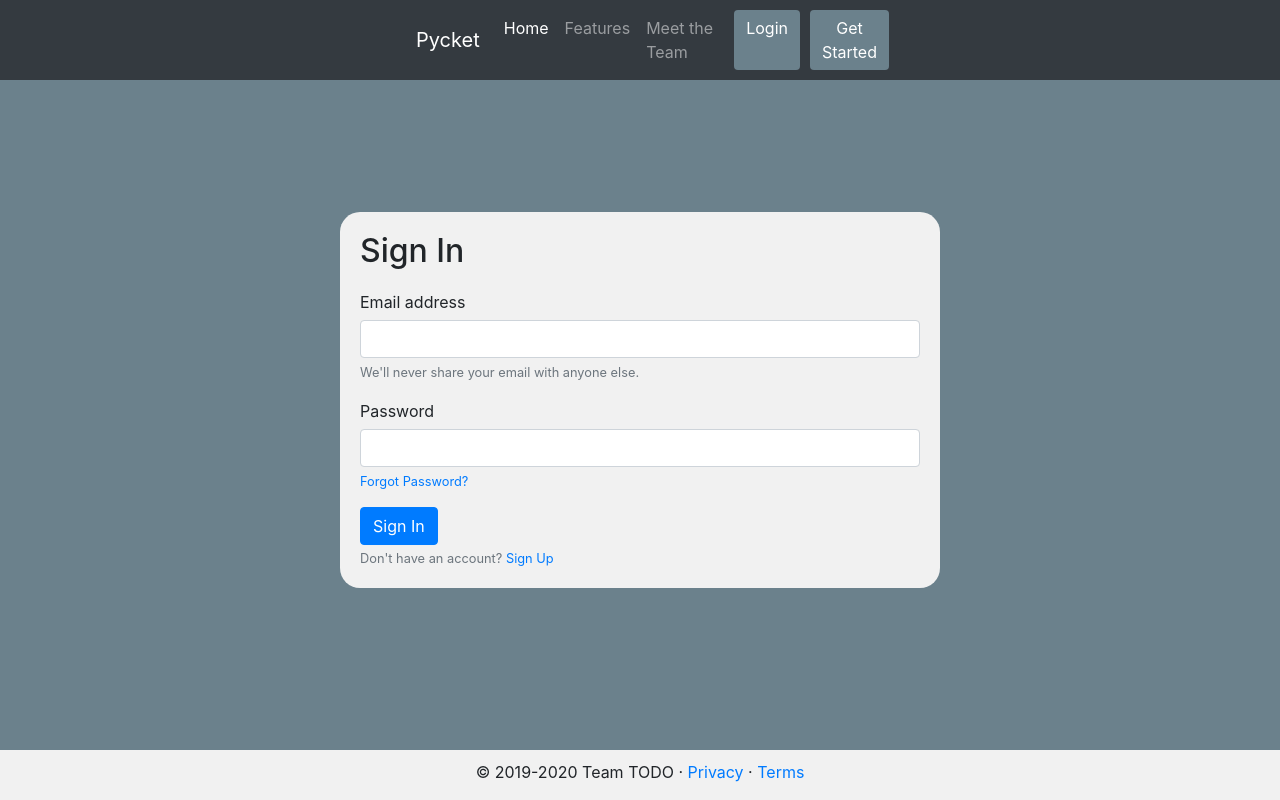
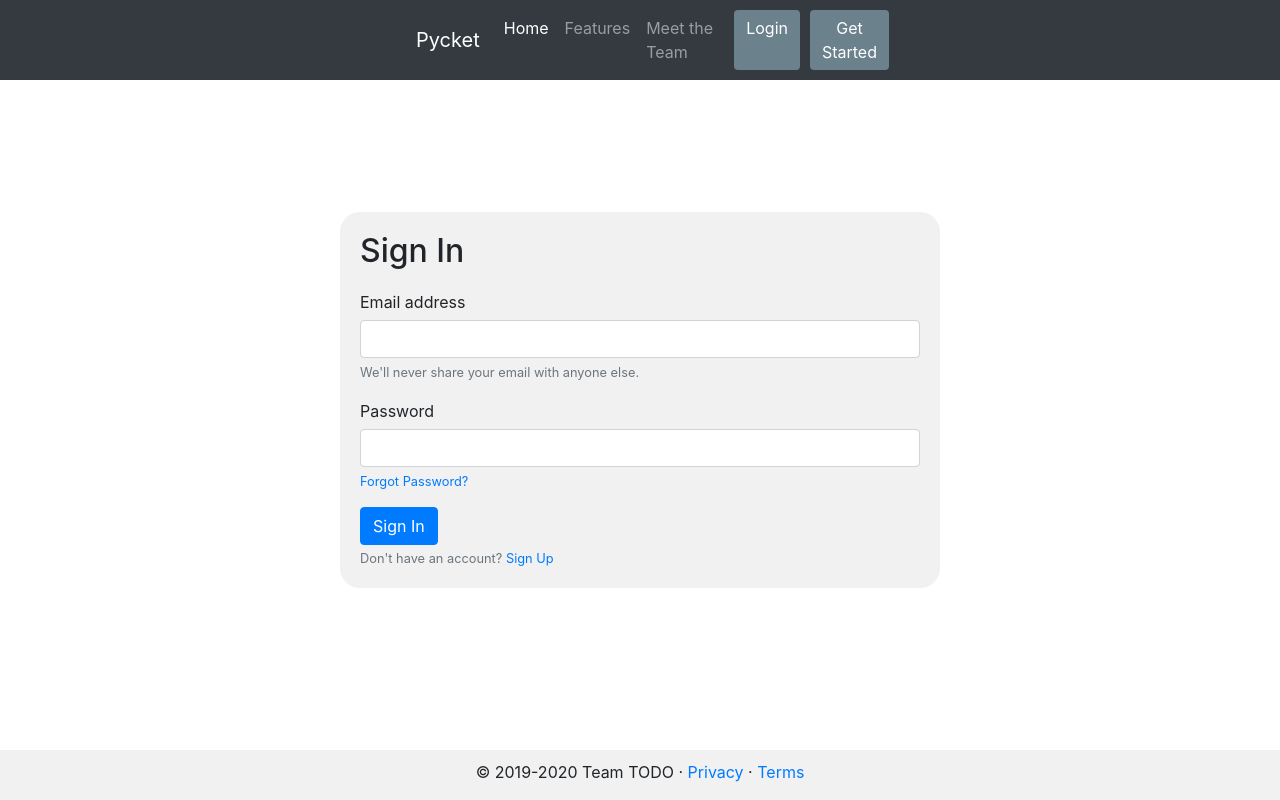
Before and after one commit to AU-CS-499-Spring-2020/Team_TODO, a Flask app: page /auth/login in a window 1280 px wide. Run offline with Flask 2, Linux system fonts and the light colour scheme; some libraries are stand-ins or nearby versions.

Commit message:
Changed background color for Signup and Login pages

```diff
--- a/Pycket/pycket/static/css/login.css
+++ b/Pycket/pycket/static/css/login.css
@@ -1,9 +1,9 @@
 #content {
-    background-color: #6b818c;
+    background-color: white;
 }
 
   body {
-    background-color: #6b818c;
+    background-color: white;
 }
 
 .footer {
--- a/Pycket/pycket/static/css/signup.css
+++ b/Pycket/pycket/static/css/signup.css
@@ -1,9 +1,9 @@
 #content {
-  background-color: #6b818c;
+  background-color: white;
 }
 
 body {
-  background-color: #6b818c;
+  background-color: white;
 }
 
 .footer {
```
